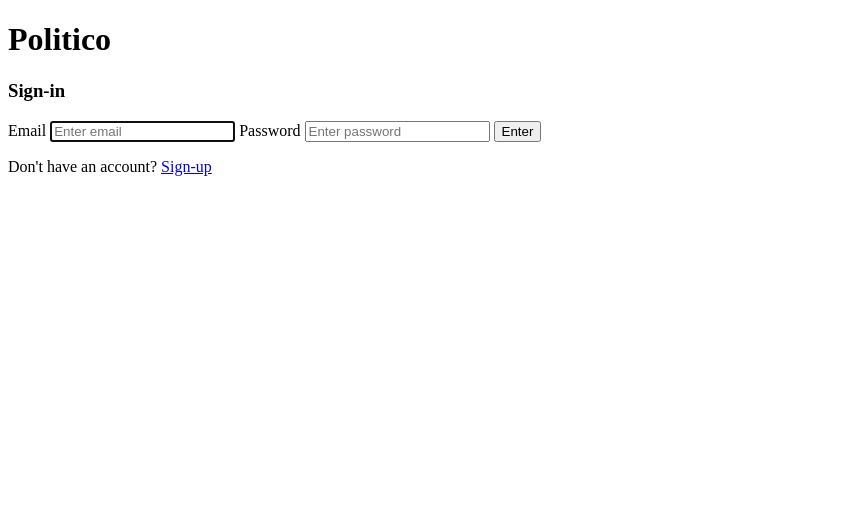
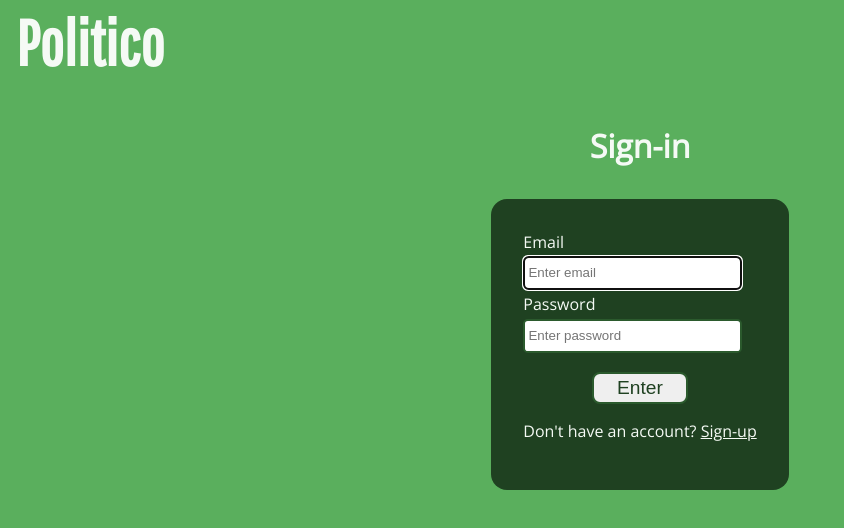
Before and after one commit to Oyekunle-Mark/politico, a plain HTML site: page UI/sign_in.html in a window 1280 px wide. Shown: the whole page, without its empty margins (0-844 px from the left). Drawn offline with nearby package versions, Linux system fonts and the light colour scheme.

Commit message:
Added styles to the sign-in page

```diff
--- a/UI/css/index.css
+++ b/UI/css/index.css
@@ -2,7 +2,7 @@
     margin: 0;
     font-size: 1rem;
     font-family: 'Open Sans', sans-serif;
-    color: white;
+    color: #F5FAF5;
     background: #5AAF5D;
 }
 
@@ -12,3 +12,56 @@
     font-size: 4rem;
     padding: 0.3rem 1.5rem 0.8rem 1rem;
 }
+
+main h3 {
+    font-size: 2rem;
+}
+
+main.sign-in {
+    display: flex;
+    flex-direction: column;
+    align-items: center;
+    justify-content: center;
+}
+
+.form {
+    text-align: center;
+    background: #1F4121;
+    padding: 2rem;
+    border-radius: 1rem;
+}
+
+.form p a {
+    color: #F5FAF5;
+}
+
+.form label {
+    display: block;
+    margin-bottom: 0.2rem;
+    text-align: left;
+}
+
+.form input {
+    display: block;
+    width: 13rem;
+    margin-bottom: 0.2rem;
+    height: 1.5rem;
+    border: 2px solid #2B5A2D;
+    border-radius: 0.3rem;
+    padding: 0.2rem;
+}
+
+.form button {
+    width: 6rem;
+    height: 2rem;
+    margin-top: 1rem;
+    padding: 0.2rem;
+    font-size: 1.2rem;
+    color: #1F4121;
+    border: 2px solid #2B5A2D;
+    border-radius: 0.5rem;
+}
+
+.form button:hover {
+    cursor: pointer;
+}
--- a/UI/sign_in.html
+++ b/UI/sign_in.html
@@ -6,15 +6,18 @@
         <meta http-equiv="X-UA-Compatible" content="IE=edge">
 
         <title>Sign-in to Politico</title>
+
+        <link href="https://fonts.googleapis.com/css?family=Open+Sans|Pathway+Gothic+One" rel="stylesheet">
+        <link href="css/index.css" rel="stylesheet">
     </head>
     <body>
         <header>
             <h1>Politico</h1>
         </header>
 
-        <main>
+        <main class="sign-in">
             <h3>Sign-in</h3>
-            <form>
+            <form class="form">
                 <label for="email">Email</label>
                 <input type="email" name="email" id="email" placeholder="Enter email" autofocus required />
                 <label for="password">Password</label>
```
